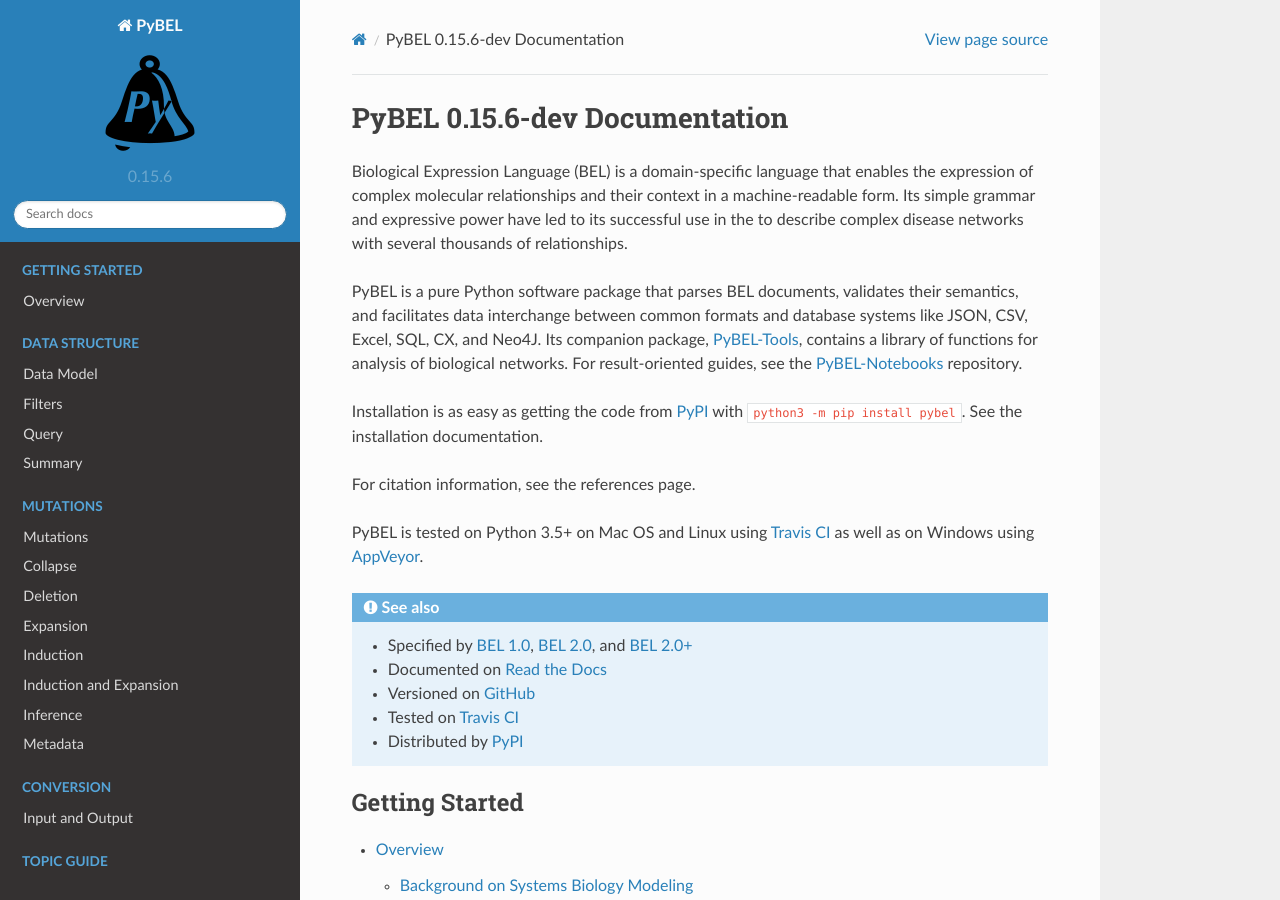
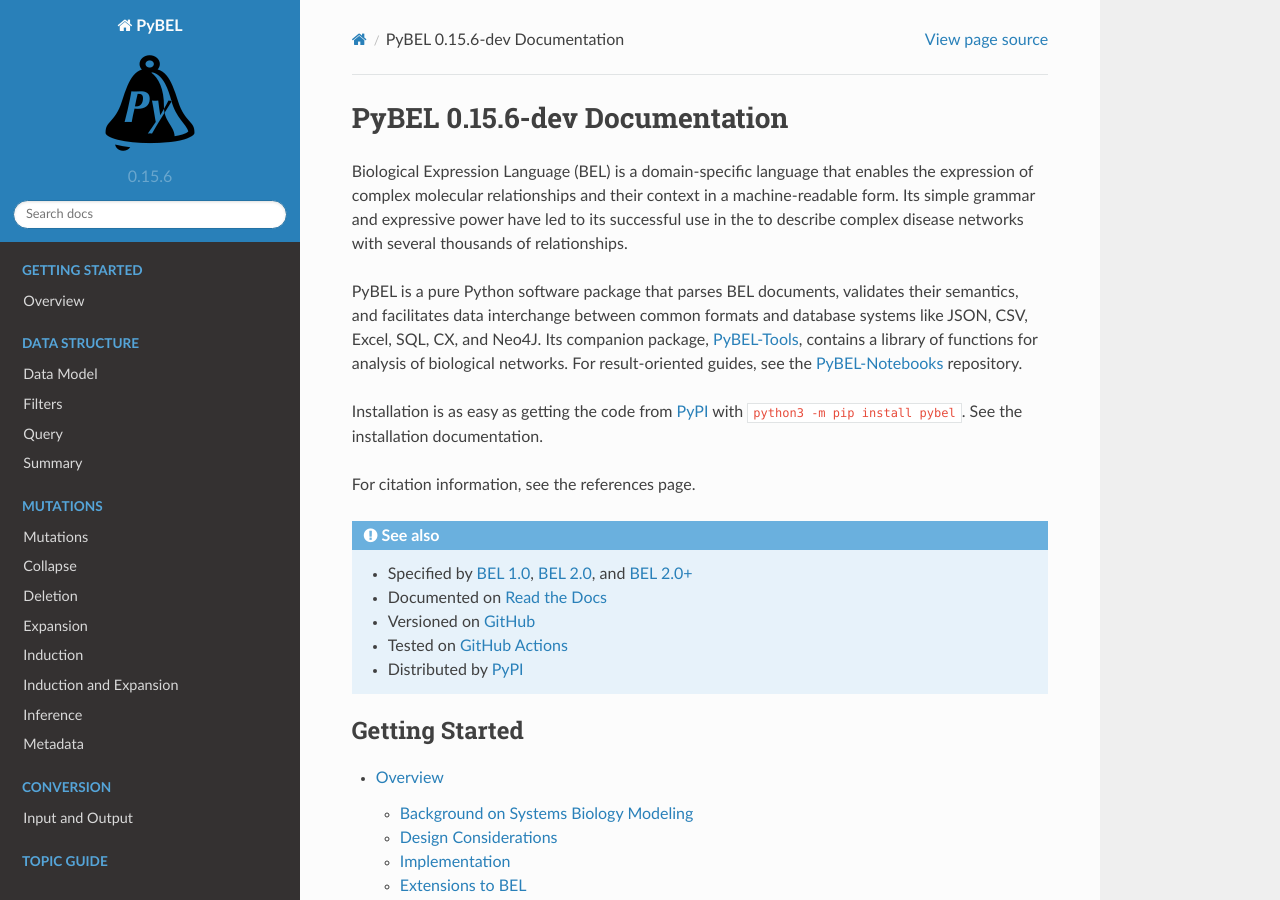
Before and after one commit to pybel/pybel, a Sphinx documentation site: the page built from docs/source/index.rst, in a window 1280 px wide and 900 px high. Built offline with Sphinx 7.4.7 and the Read the Docs theme 2.0.0, drawn with Linux system fonts in a browser that asks for light colours; pages that are not in the unit, such as notebooks, are missing from menus.

Commit message:
Update index.rst

```diff
--- a/docs/source/index.rst
+++ b/docs/source/index.rst
@@ -15,10 +15,6 @@
 
 For citation information, see the :doc:`references <meta/references>` page.
 
-PyBEL is tested on Python 3.5+ on Mac OS and Linux using
-`Travis CI <https://travis-ci.org/pybel/pybel>`_ as well as on Windows using
-`AppVeyor <https://ci.appveyor.com/project/cthoyt/pybel>`_.
-
 .. seealso::
 
     - Specified by `BEL 1.0 <https://github.com/OpenBEL/language/raw/master/docs/version_1.0/bel_specification_version_1.0.pdf>`_,
@@ -26,7 +22,7 @@
       `BEL 2.0+ <https://biological-expression-language.github.io>`_
     - Documented on `Read the Docs <http://pybel.readthedocs.io/>`_
     - Versioned on `GitHub <https://github.com/pybel/pybel>`_
-    - Tested on `Travis CI <https://travis-ci.org/pybel/pybel>`_
+    - Tested on `GitHub Actions <https://github.com/pybel/pybel/actions>`_
     - Distributed by `PyPI <https://pypi.python.org/pypi/pybel>`_
 
 .. toctree::
```
